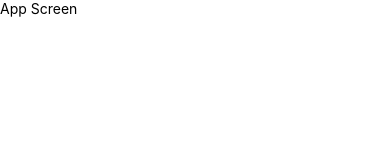
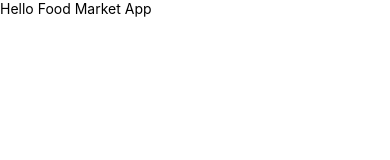
Before and after one commit to sheptianbagjautama/foodMarket, a React Native app: screen / in a window 390 px wide. Shown: the top 160 px of the page. Built offline with nearby package versions, Linux system fonts and the light colour scheme.

Commit message:
Stuktur Atomic Design

```diff
--- a/App.js
+++ /dev/null
@@ -1,14 +0,0 @@
-import React from 'react';
-import {SafeAreaView, StyleSheet, Text} from 'react-native';
-
-const App = () => {
-  return (
-    <SafeAreaView>
-      <Text>App Screen</Text>
-    </SafeAreaView>
-  );
-};
-
-const styles = StyleSheet.create({});
-
-export default App;
--- a/index.js
+++ b/index.js
@@ -3,7 +3,7 @@
  */
 
 import {AppRegistry} from 'react-native';
-import App from './App';
+import App from './src/App';
 import {name as appName} from './app.json';
 
 AppRegistry.registerComponent(appName, () => App);
--- /dev/null
+++ b/src/App.js
@@ -0,0 +1,17 @@
+import React from 'react';
+import {SafeAreaView, StatusBar, StyleSheet, Text} from 'react-native';
+
+const App = () => {
+  return (
+    <>
+      <StatusBar barStyle="dark-content" />
+      <SafeAreaView>
+        <Text>Hello Food Market App</Text>
+      </SafeAreaView>
+    </>
+  );
+};
+
+const styles = StyleSheet.create({});
+
+export default App;
```
Also changed, not shown: 1 other file (tests, documents, lock files or other folders).
